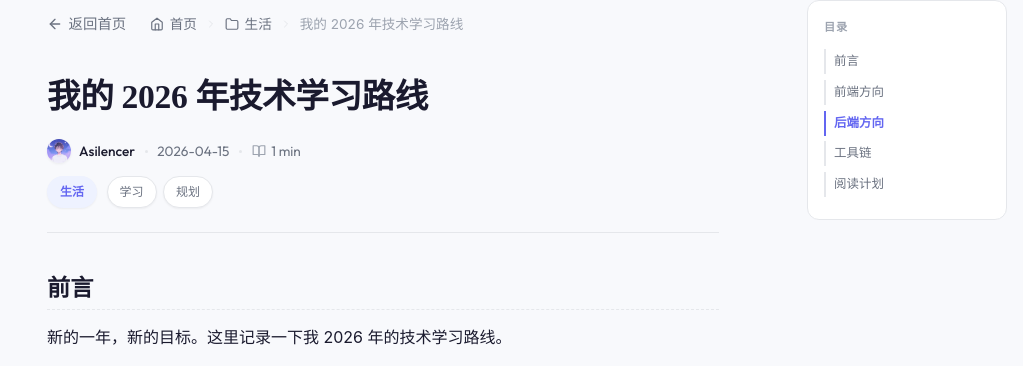
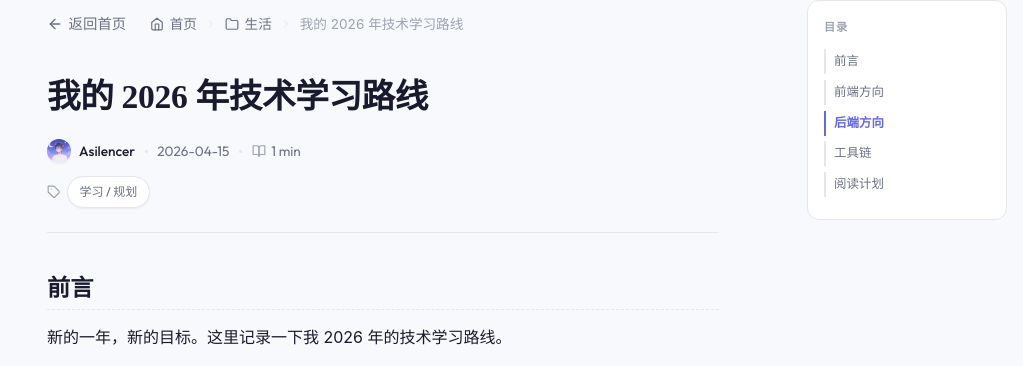
Before and after one commit to Asilencer/asilencer.github.io, a Jekyll site: the page built from _posts/2026-04-15-learning-roadmap-2026.md, in a window 1280 px wide and 900 px high. Shown: the part 80-446 px from the top of the window, without its empty margins (257-1280 px from the left). Built offline with Jekyll 4.4.1, drawn with Linux system fonts in a browser that asks for light colours; some web fonts are replaced.

Commit message:
style: combine tags into a single capsule separated by slash and remove categories from post content

```diff
--- a/_layouts/post.html
+++ b/_layouts/post.html
@@ -47,25 +47,14 @@ layout: default
           </div>
         </div>
 
-        {% if page.categories or page.tags %}
+        {% if page.tags and page.tags.size > 0 %}
         <div class="post-meta-secondary">
-          {% if page.categories %}
-            <span class="post-tags categories">
-              {% for cat in page.categories %}
-                <a href="/categories.html#{{ cat | slugify }}" class="tag tag-category">
-                  {{ cat }}
-                </a>
-              {% endfor %}
-            </span>
-          {% endif %}
-
-          {% if page.tags %}
-            <span class="post-tags">
-              {% for tag in page.tags %}
-                <span class="tag">{{ tag }}</span>
-              {% endfor %}
-            </span>
-          {% endif %}
+          <div class="meta-item">
+            <svg class="meta-icon" width="14" height="14" viewBox="0 0 24 24" fill="none" stroke="currentColor" stroke-width="2" stroke-linecap="round" stroke-linejoin="round"><path d="M20.59 13.41l-7.17 7.17a2 2 0 0 1-2.83 0L2 12V2h10l8.59 8.59a2 2 0 0 1 0 2.82z"></path><line x1="7" y1="7" x2="7.01" y2="7"></line></svg>
+            <div class="post-tags">
+              <span class="tag">{{ page.tags | join: " / " }}</span>
+            </div>
+          </div>
         </div>
         {% endif %}
       </div>
```
Also changed, not shown: categories.html (+5 -4 lines), index.html (+5 -4 lines).
